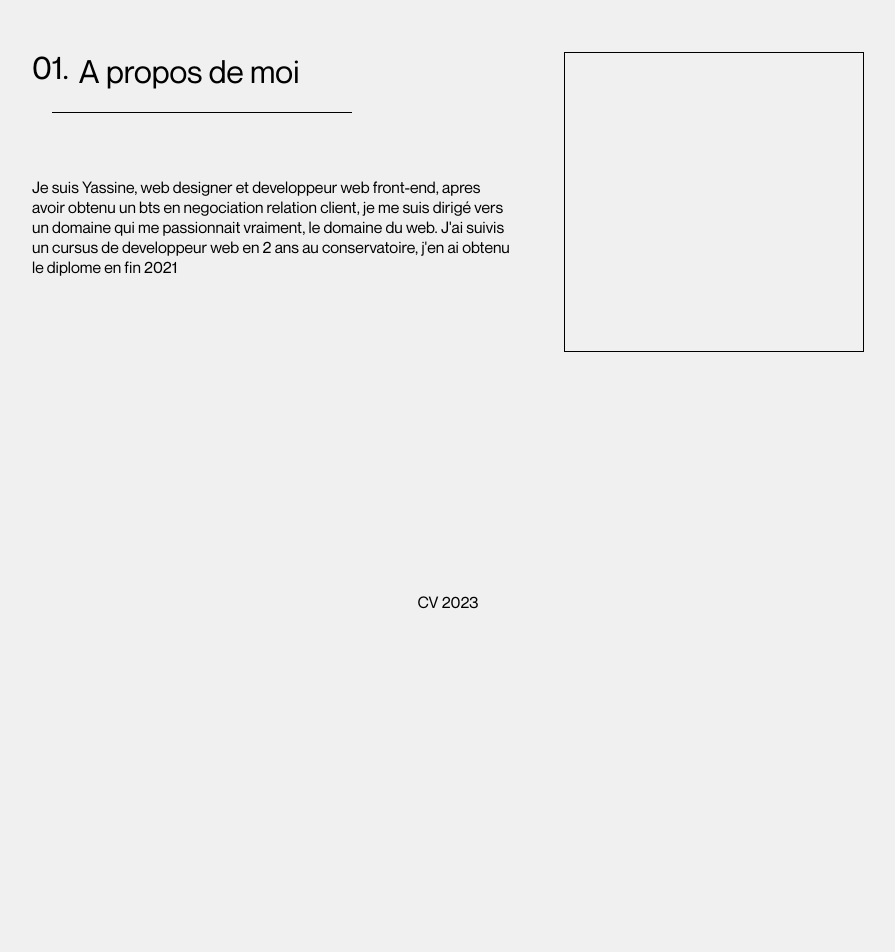
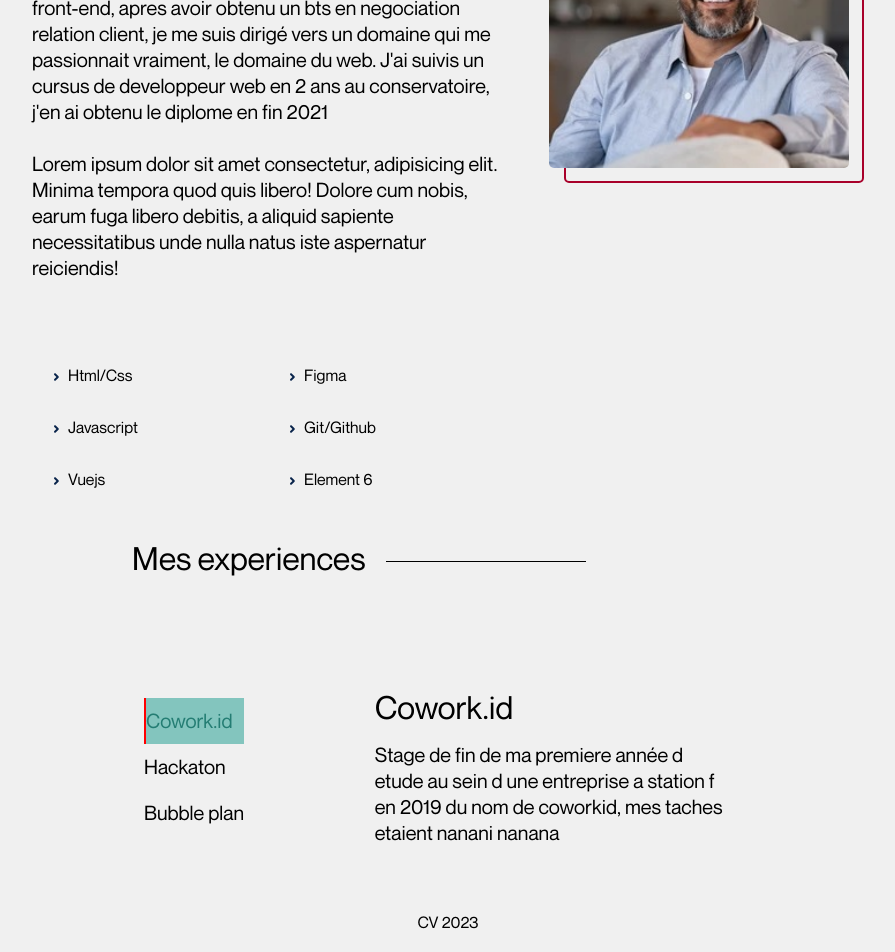
Before and after one commit to Yassdev75/CV-2023, a Vue app: page / in a window 1280 px wide. Shown: the part 968-1920 px from the top of the page, without its empty margins (192-1087 px from the left). Before the commit the page ends 1600 px from the top, so only its background shows below. Built offline with nearby package versions, Linux system fonts and the light colour scheme.

Commit message:
spliting my different parts in componants

```diff
--- a/src/components/Main.vue
+++ b/src/components/Main.vue
@@ -1,137 +1,34 @@
 <template>
   <!-- PRESENTATION -->
   <section class="section-home w-100 d-flex justify-content-center align-items-center text-uppercase">
-    <div>
-      <h1 class="animate__animated animate__fadeInDown">Hey, je suis Yassine Zambib</h1>
-      <div id="text-container">
-        <span id="typed-text"></span><span id="blink">_</span>
-      </div>
-      <p class="pt-3 text-muted animate__animated animate__fadeInUp">Lorem ipsum dolor sit amet consectetur adipisicing
-        elit. Modi suscipit sequi quod nihil sapiente maiores, dolorum repellat eligendi asperiores nisi. Labore aut
-        minima amet repellat animi assumenda dicta reiciendis recusandae.</p>
-    </div>
-    <a class="text-light arrow-container" href="#content">
-      <img class="arrow-down" src="../assets/Images/down_line.svg" alt="">
-    </a>
+    <Home />
   </section>
   <!-- A PROPOS -->
   <section class="section-about container w-100 d-flex align-items-center">
-    <div class="container-about d-flex">
-      <div>
-        <h2 class="numbered-heading mb-5">A propos de moi</h2>
-        <p>Je suis Yassine, web designer et developpeur web front-end, apres avoir obtenu un bts en negociation relation
-          client, je me suis dirigé vers un domaine qui me passionnait vraiment, le domaine du web. J'ai suivis un cursus de
-          developpeur web en 2 ans au conservatoire, j'en ai obtenu le diplome en fin 2021</p>
-      </div>
-      <div>
-        <div style="width: 300px; height: 300px; border: solid 1px black"></div>
-      </div>
-    </div>
+    <About />
   </section>
   <!-- PRESENTATION -->
-  <section>
+  <section class="section-experience container w-100 d-flex align-items-center">
+    <Experience />
   </section>
 </template>
 
-<script>
-export default {
+<script setup>
 
-}
+import Home from './MainContent/Home.vue'
+import About from './MainContent/About.vue'
+import Experience from './MainContent/Experience.vue'
 
-document.addEventListener("DOMContentLoaded", function () {
-  const typedText = document.querySelector('#typed-text');
-  const text = "Je suis un UI/UX Designer & front-end web developer";
-
-  function typeWriter(text, i) {
-    typedText.textContent += text.charAt(i);
-    i++;
-    setTimeout(function () {
-      typeWriter(text, i);
-    }, 50);
-  }
-
-  typeWriter(text, 0);
-});
 
 </script>
 
 <style scoped>
-.section-about,
-.section-home {
+.section-about, .section-home {
   height: calc(100vh - 60px);
   margin: 0px !important;
 }
 
-/* CSS SECTION HOME */
-
-.section-home {
-  position: relative;
-}
-
-.arrow-container {
-  position: absolute;
-  top: 80%;
-  left: 45%;
-}
-
-h1 {
-  font-size: 3.5rem;
-}
-
-#typed-text {
-  font-size: 2rem;
-}
-
-/* CSS CODE CLIGNONANT */
-#blink {
-  animation: blink-animation 1s infinite;
-}
-
-@keyframes blink-animation {
-  50% {
-    opacity: 0;
-  }
-}
-
-/* CSS FLECHE SCROLL */
-
-@keyframes blink {
-  50% {
-    opacity: 0.5;
-  }
-}
-
-.arrow-down {
-  animation: blink 1.5s ease-in-out infinite;
-  height: 52px;
-}
-
-/* CSS SECTION A PROPOS */
-.container-about {
-  margin: 0 130px 0 130px;
-  gap: 50px;
-}
-
-.numbered-heading::before {
-  position: relative;
-  bottom: 4px;
-  counter-increment: section 1;
-  content: "0" counter(section) ".";
-  margin-right: 10px;
-  color: var(--green);
-  font-family: var(--font-mono);
-  font-size: clamp(var(--fz-md), 3vw, var(--fz-xl));
-  font-weight: 400;
-}
-
-.numbered-heading::after {
-  content: "";
-  display: inline-block;
-  position: relative;
-  top: -8px;
-  width: 300px;
-  height: 1px;
-  margin-left: 20px;
-  background-color: #000000;
+.section-experience {
+  height: 40vh;
 }
 </style>
--- /dev/null
+++ b/src/components/MainContent/About.vue
@@ -0,0 +1,93 @@
+<template>
+  <div>
+    <div class="container-about d-flex">
+      <div class="about-description">
+        <h2 class="numbered-heading mb-5">A propos de moi</h2>
+        <p>Je suis Yassine, web designer et developpeur web front-end, apres avoir obtenu un bts en negociation relation
+          client, je me suis dirigé vers un domaine qui me passionnait vraiment, le domaine du web. J'ai suivis un cursus
+          de developpeur web en 2 ans au conservatoire, j'en ai obtenu le diplome en fin 2021 <br><br>
+          Lorem ipsum dolor sit amet consectetur, adipisicing elit. Minima tempora quod quis libero! Dolore cum nobis,
+          earum fuga libero debitis, a aliquid sapiente necessitatibus unde nulla natus iste aspernatur reiciendis!
+        </p><br><br>
+        <div class="container list-skills">
+          <div class="row">
+            <div class="col-6">
+              <ul class="list-unstyled">
+                <li><img src="../../assets/Images/right_small_line.svg" alt="">Html/Css</li>
+                <li><img src="../../assets/Images/right_small_line.svg">Javascript</li>
+                <li><img src="../../assets/Images/right_small_line.svg">Vuejs</li>
+              </ul>
+            </div>
+            <div class="col-6">
+              <ul class="list-unstyled">
+                <li><img src="../../assets/Images/right_small_line.svg">Figma</li>
+                <li><img src="../../assets/Images/right_small_line.svg">Git/Github</li>
+                <li><img src="../../assets/Images/right_small_line.svg">Element 6</li>
+              </ul>
+            </div>
+          </div>
+        </div>
+      </div>
+      <div>
+        <div class="block1"></div>
+        <div class="block2"></div>
+      </div>
+    </div>
+  </div>
+</template>
+<script>
+export default {
+
+}
+</script>
+<style>
+/* CSS SECTION A PROPOS */
+.container-about {
+  margin: 0 130px 0 130px !important;
+  gap: 60px;
+}
+
+.about-description {
+  line-height: 1.3;
+  font-size: 1.25rem;
+}
+
+.numbered-heading::after {
+  content: "";
+  display: inline-block;
+  position: relative;
+  top: -8px;
+  width: 200px;
+  height: 1px;
+  margin-left: 20px;
+  background-color: #000000;
+}
+
+.block1 {
+  width: 300px;
+  height: 300px;
+  border: solid 2px rgb(168, 0, 42);
+  position: absolute;
+  border-radius: 5px;
+}
+
+.block2 {
+  width: 300px;
+  height: 300px;
+  top: -15px;
+  left: -15px;
+  position: relative;
+  background: url("../../assets/Images/Pp example.jpg") no-repeat center center/cover;
+  border-radius: 5px;
+}
+
+.block2:hover {
+  background-blend-mode: none;
+  filter: none !important;
+}
+
+.list-skills {
+  line-height: 2;
+  font-size: 1rem;
+}
+</style>
--- /dev/null
+++ b/src/components/MainContent/Experience.vue
@@ -0,0 +1,111 @@
+<template>
+  <div class="container-experience d-flex">
+    <div class="experience-description">
+      <h2 class="numbered-heading mb-5">Mes experiences</h2>
+      <div class="container">
+        <!-- ---------- -->
+        <div class="row">
+          <div class="col-md-4 d-flex align-items-center">
+            <ul>
+              <li v-for="(section, index) in sections" :key="index" :class="{active: section.isActive}" @click="updateCurrentSection(index)">
+                {{ section.title }}
+              </li>
+            </ul>
+          </div>
+          <div class="col-md-8 d-flex align-items-center content-container">
+            <div class="content">
+              <h2 class="mb-3">{{ currentSection.title }}</h2>
+              <p>{{ currentSection.content }}</p>
+            </div>
+          </div>
+        </div>
+        <!-- ---------- -->
+      </div>
+    </div>
+  </div>
+</template>
+<script>
+export default {
+  data() {
+    return {
+      sections: [
+        {
+          title: 'Cowork.id',
+          content: 'Stage de fin de ma premiere année d etude au sein d une entreprise a station f en 2019 du nom de coworkid, mes taches etaient nanani nanana',
+          isActive: true
+        },
+        {
+          title: 'Hackaton',
+          content: 'Lors d un hackaton organise avec l ecole j ai pue participer a la creation d un site internet pour la journee de la femme, l objectif venir en aide a ces femmes entrepreneurs, celle a qui j ai pu venir en aide voulait ameliorer les aspects front de son site venant en aide aux etudiants etranger',
+          isActive: false
+        },
+        {
+          title: 'Bubble plan',
+          content: 'Mon experience la plus longue en alternance durant ma deuxieme annee d etude, j ai lors de ce contrat d un an pu ameliorer mes capiciter en front mais egalement en design blablablablablablablablablablablablablablablablabla',
+          isActive: false
+        }
+      ],
+      currentSection: {
+        title: 'Cowork.id',
+        content: 'Stage de fin de ma premiere année d etude au sein d une entreprise a station f en 2019 du nom de coworkid, mes taches etaient nanani nanana'
+      },
+    };
+  },
+  methods: {
+    updateCurrentSection(index) {
+      this.sections.forEach((section) => {
+        section.isActive = false; // Réinitialiser la propriété isActive pour tous les éléments
+      });
+      this.sections[index].isActive = true; // Définir la propriété isActive sur true pour l'élément sélectionné
+      this.currentSection = this.sections[index];
+    },
+  },
+};
+</script>
+
+<style>
+ul {
+  list-style-type: none;
+  padding: 0;
+}
+
+li {
+  cursor: pointer;
+  padding: 10px 0;
+}
+
+.content {
+  padding: 20px;
+}
+
+.content-container {
+  min-height: 300px;
+}
+
+.container-experience {
+  margin: 0 230px 0 230px;
+  /* gap: 60px; */
+}
+
+.experience-description {
+  line-height: 1.3;
+  font-size: 1.25rem;
+}
+
+.numbered-heading::after {
+  content: "";
+  display: inline-block;
+  position: relative;
+  top: -8px;
+  width: 200px;
+  height: 1px;
+  margin-left: 20px;
+  background-color: #000000;
+}
+
+.active {
+  color: #247d73;
+  background-color: #83C5BE;
+  border-left: solid 2px red;
+}
+</style>
--- /dev/null
+++ b/src/components/MainContent/Home.vue
@@ -0,0 +1,86 @@
+<template lang="">
+  <div>
+    <div>
+      <h1 class="animate__animated animate__fadeInDown">Hey, je suis Yassine Zambib</h1>
+      <div id="text-container">
+        <span id="typed-text"></span><span id="blink">_</span>
+      </div>
+      <p class="pt-3 text-muted animate__animated animate__fadeInUp">Lorem ipsum dolor sit amet consectetur adipisicing
+        elit. Modi suscipit sequi quod nihil sapiente maiores, dolorum repellat eligendi asperiores nisi. Labore aut
+        minima amet repellat animi assumenda dicta reiciendis recusandae.</p>
+    </div>
+    <a class="text-light arrow-container" href="#content">
+      <img class="arrow-down" src="../../assets/Images/down_line.svg" alt="">
+    </a>
+  </div>
+</template>
+<script>
+export default {
+
+}
+document.addEventListener("DOMContentLoaded", function () {
+  const typedText = document.querySelector('#typed-text');
+  const text = "Je suis un UI/UX Designer & front-end web developer";
+
+  function typeWriter(text, i) {
+    typedText.textContent += text.charAt(i);
+    i++;
+    setTimeout(function () {
+      typeWriter(text, i);
+    }, 50);
+  }
+
+  typeWriter(text, 0);
+});
+</script>
+<style scoped>
+  .section-home {
+  height: calc(100vh - 60px);
+  margin: 0px !important;
+}
+
+/* CSS SECTION HOME */
+
+.section-home {
+  position: relative;
+}
+
+.arrow-container {
+  position: absolute;
+  /* top: 40%; */
+  left: 45%;
+}
+
+h1 {
+  font-size: 3.5rem;
+}
+
+#typed-text {
+  font-size: 2rem;
+}
+
+/* CSS CODE CLIGNONANT */
+#blink {
+  animation: blink-animation 1s infinite;
+}
+
+@keyframes blink-animation {
+  50% {
+    opacity: 0;
+  }
+}
+
+/* CSS FLECHE SCROLL */
+
+@keyframes blink {
+  50% {
+    opacity: 0.5;
+  }
+}
+
+.arrow-down {
+  animation: blink 1.5s ease-in-out infinite;
+  height: 52px;
+}
+
+</style>
```
Also changed, not shown: src/assets/Images/Pp example.jpg (added), src/assets/Images/right_small_line.svg (added).
